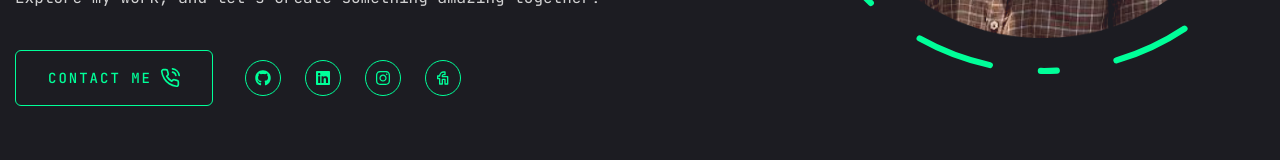
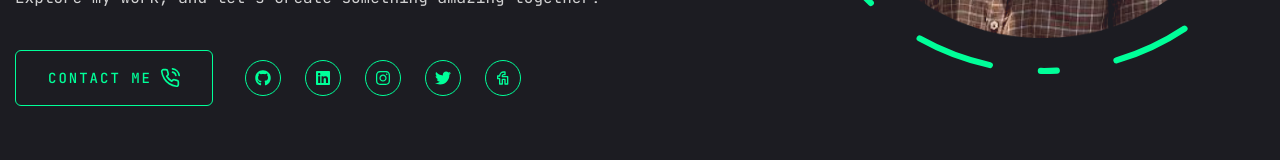
Before and after one commit to ATHIRADI/resume, a Next.js app: page / in a window 1280 px wide. Shown: the part 634-794 px from the top of the page. Built offline with nearby package versions, Linux system fonts and the light colour scheme.

Commit message:
Update Socials.jsx

```diff
--- a/components/Socials.jsx
+++ b/components/Socials.jsx
@@ -1,6 +1,6 @@
 import Link from "next/link";
 import React from "react";
-import { FaGithub, FaInstagram, FaLinkedin } from "react-icons/fa";
+import { FaGithub, FaInstagram, FaLinkedin, FaTwitter  } from "react-icons/fa";
 import { TbBrandFiverr } from "react-icons/tb";
 
 const socials = [
@@ -11,7 +11,11 @@ const socials = [
   },
   {
     icon: <FaInstagram />,
-    path: "https://www.instagram.com/ig_athiradi/",
+    path: "https://www.instagram.com/athiradi_webdeveloper/",
+  },
+  {
+    icon: <FaTwitter />,
+    path: "https://x.com/arunkumar_web",
   },
   {
     icon: <TbBrandFiverr />,
```
